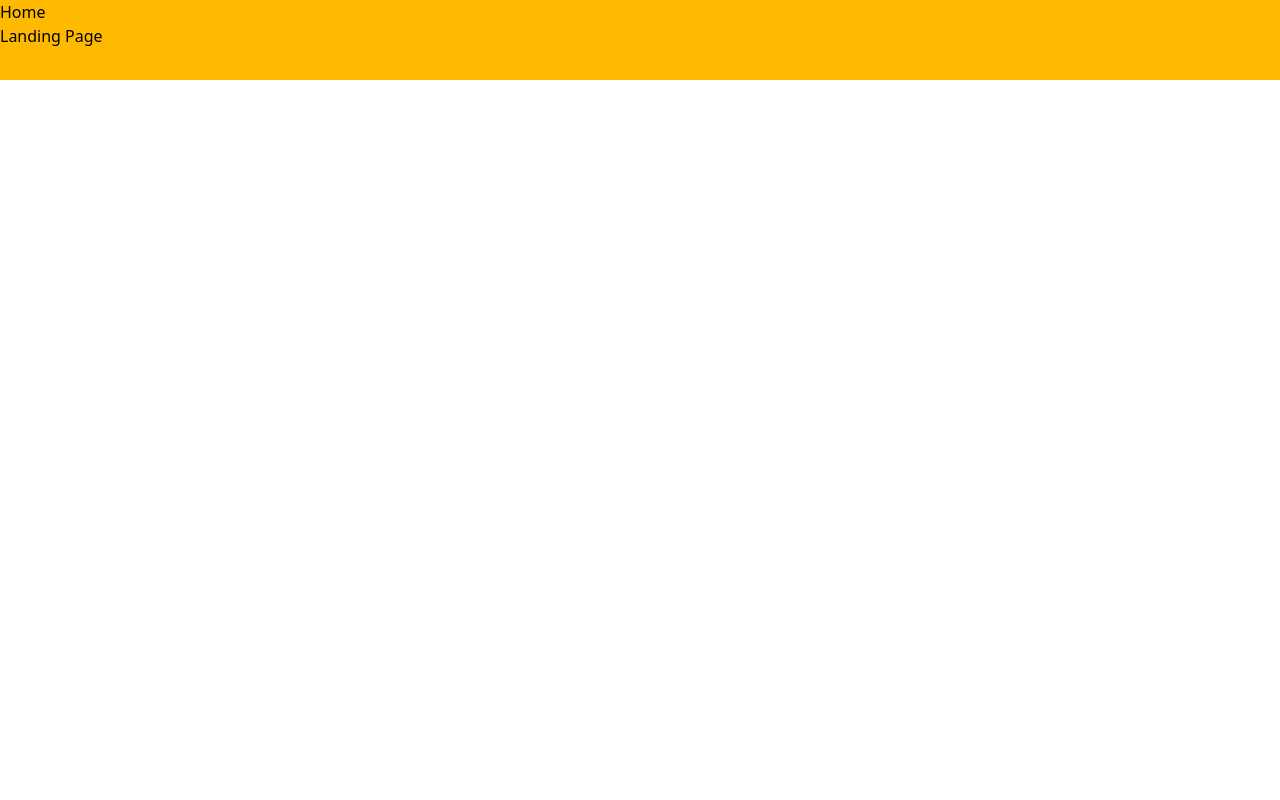
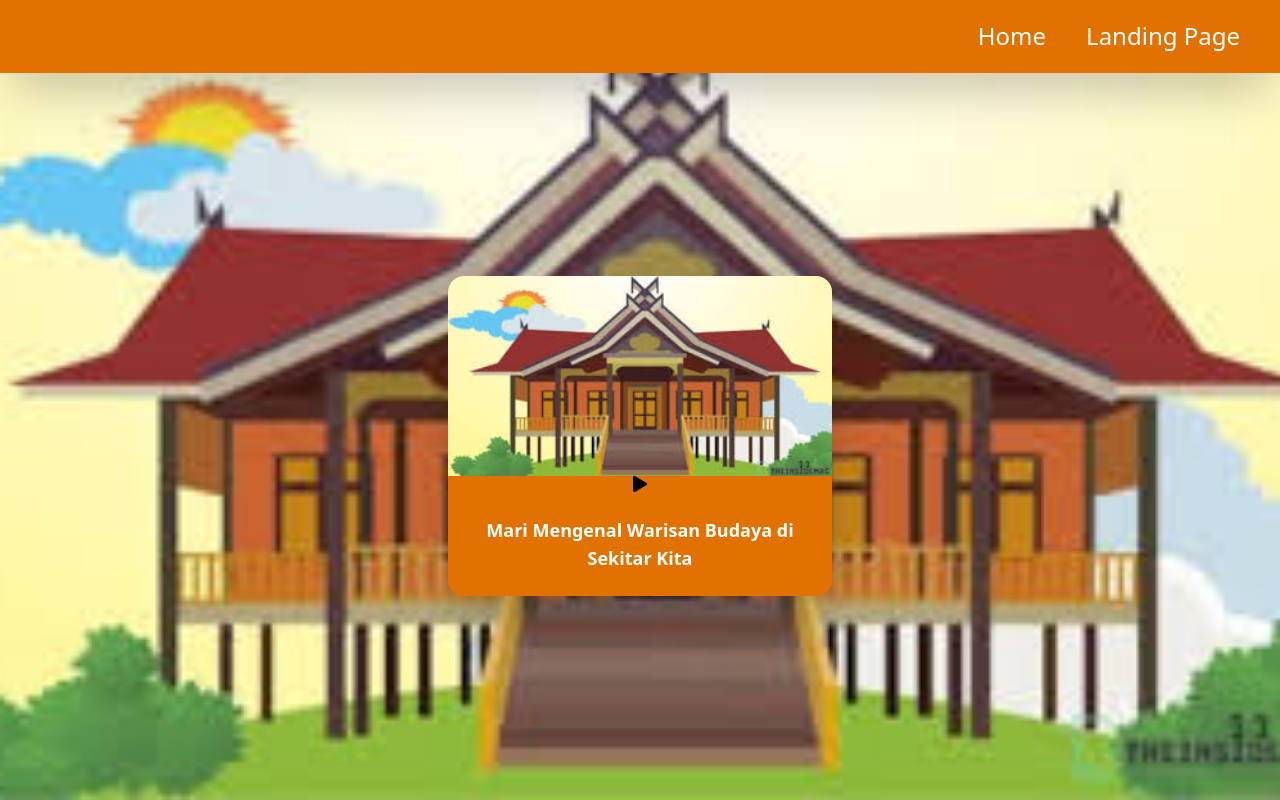
Before and after one commit to salman-ctrl/media-ajar, a React (Vite) app: page /home in a window 1280 px wide. Built offline with nearby package versions, Linux system fonts and the light colour scheme.

Commit message:
tambah halaman navbar edit

```diff
--- a/src/Component/Home.jsx
+++ b/src/Component/Home.jsx
@@ -1,12 +1,27 @@
-import React from 'react'
-import Navbar from './Navbar'
-
+import React from 'react';
+import Navbar from './Navbar';
+import bg from '../assets/bg.jpg';
+import { FaPlay } from "react-icons/fa";
 const Home = () => {
     return (
-        <div>
+        <div
+            className="h-screen w-screen bg-cover bg-center overflow-hidden flex flex-col"
+            style={{ backgroundImage: `url(${bg})` }}
+        >
             <Navbar />
+            <div className='w-full h-full flex justify-center items-center'>
+                <div className='h-80 w-96 bg-amber-600 rounded-2xl shadow-2xl overflow-hidden flex flex-col hover:scale-110 transition-all duration-700'>
+                    <img src={bg} alt="" className='h-50 w-full object-cover relative' />
+                    <p className='absolutes m-auto'><FaPlay />
+                    </p>
+                    <div className='p-6 flex flex-col items-center text-center'>
+                        <h2 className='text-lg font-semibold text-white'>Mari Mengenal Warisan Budaya di Sekitar Kita</h2>
+
+                    </div>
+                </div>
+            </div>
         </div>
-    )
+    );
 }
 
-export default Home
+export default Home;
--- a/src/Component/Navbar.jsx
+++ b/src/Component/Navbar.jsx
@@ -3,8 +3,9 @@ import { Link } from 'react-router-dom'
 
 const Navbar = () => {
     return (
-        <div className='h-[10vh] w-screen bg-amber-400'>
-            <ul>
+        <div className='h-[10vh] w-screen bg-amber-600 text-white text-2xl shadow-2xl flex'>
+
+            <ul className='flex gap-x-10 w-full justify-end pr-10 items-center'>
                 <li>
                     <Link to='/'>Home</Link>
                 </li>
```
Also changed, not shown: src/assets/bg.jpg (added).
